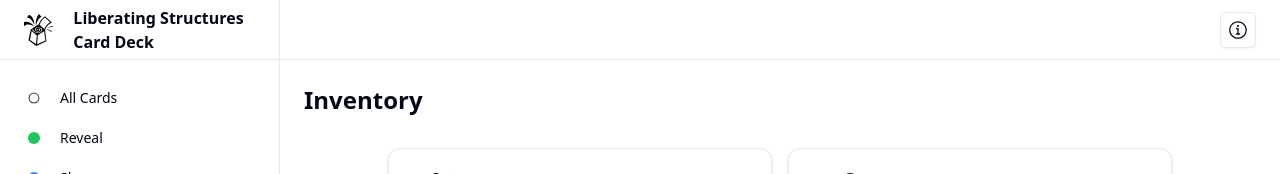
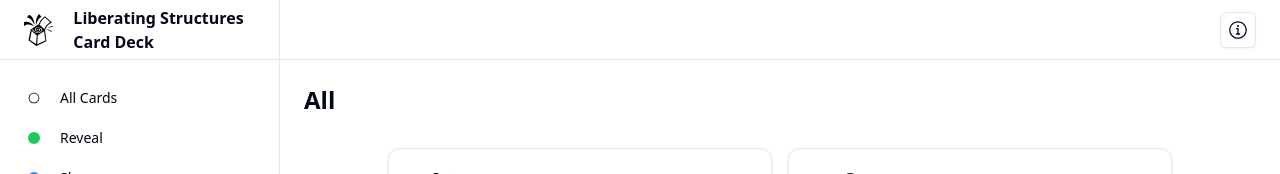
Before and after one commit to vpapadopou/ls-cards-online, a React (Vite) app: page / in a window 1280 px wide. Shown: the top 174 px of the page. Built offline with nearby package versions, Linux system fonts and the light colour scheme; the HTML template or start-up script is replaced by a standard one.

Commit message:
Updated App component to tie everything together

```diff
--- a/src/App.jsx
+++ b/src/App.jsx
@@ -3,73 +3,46 @@ import { React, useState } from 'react';
 import Navigation from './components/navigation/Navigation';
 import Sidebar from './components/navigation/Sidebar';
 
+import CardDeck from './components/card-deck/CardDeck';
 import CardModal from './components/card-modal/CardModal';
-import LSCardPreview from './components/ls-card/LSCardPreview';
 
 import deckData from './data/cards';
 
 function App() {
-  const [openLSCardModal, setOpenLSCardModal] = useState(false);
-  // Selected card data to be shown in the modal
-  // Index in deck array: card id - 1
-  const [selectedCardData, setSelectedCardData] = useState(deckData[0]);
+  const [openCardModal, setOpenCardModal] = useState(false);
+  const [selectedCard, setSelectedCard] = useState(deckData[0]);
+  const [selectedCategory, setSelectedCategory] = useState('All');
 
-  const handleLSCardPreviewClick = (cardId) => {
-    setSelectedCardData(deckData[cardId - 1]);
-    setOpenLSCardModal(true);
-  };
-
-  const handleSidebarClick = () => {
-    // TODO
-  };
-
-  const handleNavbarClick = (selectedCategory) => {
-    if (selectedCategory === 'about') {
-      // Set selected card data to NULL to show the about card
-      setSelectedCardData(null);
-      setOpenLSCardModal(true);
-      return;
-    }
-
-    handleSidebarClick(selectedCategory);
+  const handleModalClick = (cardData) => {
+    setSelectedCard(cardData);
+    setOpenCardModal(true);
   };
 
   return (
-    <>
+    <div>
       {/* Modal */}
-      <CardModal openModal={openLSCardModal} setOpenModal={setOpenLSCardModal} cardData={selectedCardData} />
+      <CardModal openModal={openCardModal} setOpenModal={setOpenCardModal} cardData={selectedCard} />
       {/* /Modal */}
       {/* Main page */}
       <div className="grid w-full min-h-screen md:grid-cols-[220px_1fr] lg:grid-cols-[280px_1fr]">
         {/* Sidebar */}
-        <Sidebar onClick={handleSidebarClick} />
+        <Sidebar onCategoryClick={setSelectedCategory} />
         {/* /Sidebar */}
         {/* Main panel */}
         <div className="flex flex-col">
           {/* Navigation bar */}
-          <Navigation onClick={handleNavbarClick} />
+          <Navigation onCategoryClick={setSelectedCategory} onAboutClick={handleModalClick} />
           {/* /Navigation bar */}
           {/* Content */}
           <main className="flex flex-col flex-1 p-4 lg:p-6">
-            {/* Title */}
-            <div className="flex items-center">
-              <h1 className="text-lg font-semibold md:text-2xl">Inventory</h1>
-            </div>
-            {/* /Title */}
-            {/* Card grid */}
-            <div className="flex flex-wrap gap-4 place-content-center items-start py-8">
-              {deckData.map((cardData) => (
-                <LSCardPreview key={cardData.id} data={cardData} onClick={handleLSCardPreviewClick} />
-              ))}
-            </div>
-            {/* /Card grid */}
+            <CardDeck cardList={deckData} selectedCategory={selectedCategory} onClick={handleModalClick} />
           </main>
           {/* /Content */}
         </div>
         {/* /Main panel */}
       </div>
       {/* /Main page */}
-    </>
+    </div>
   );
 }
 
```
